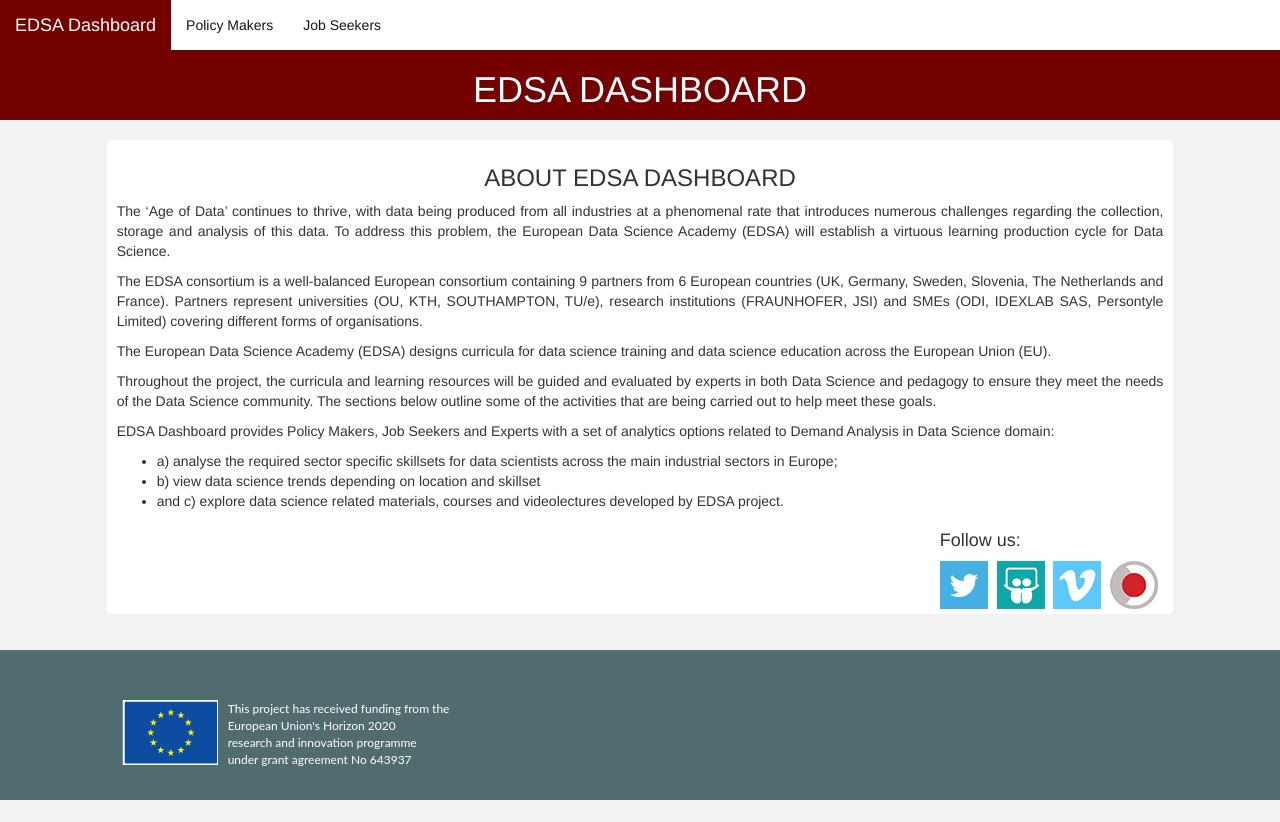
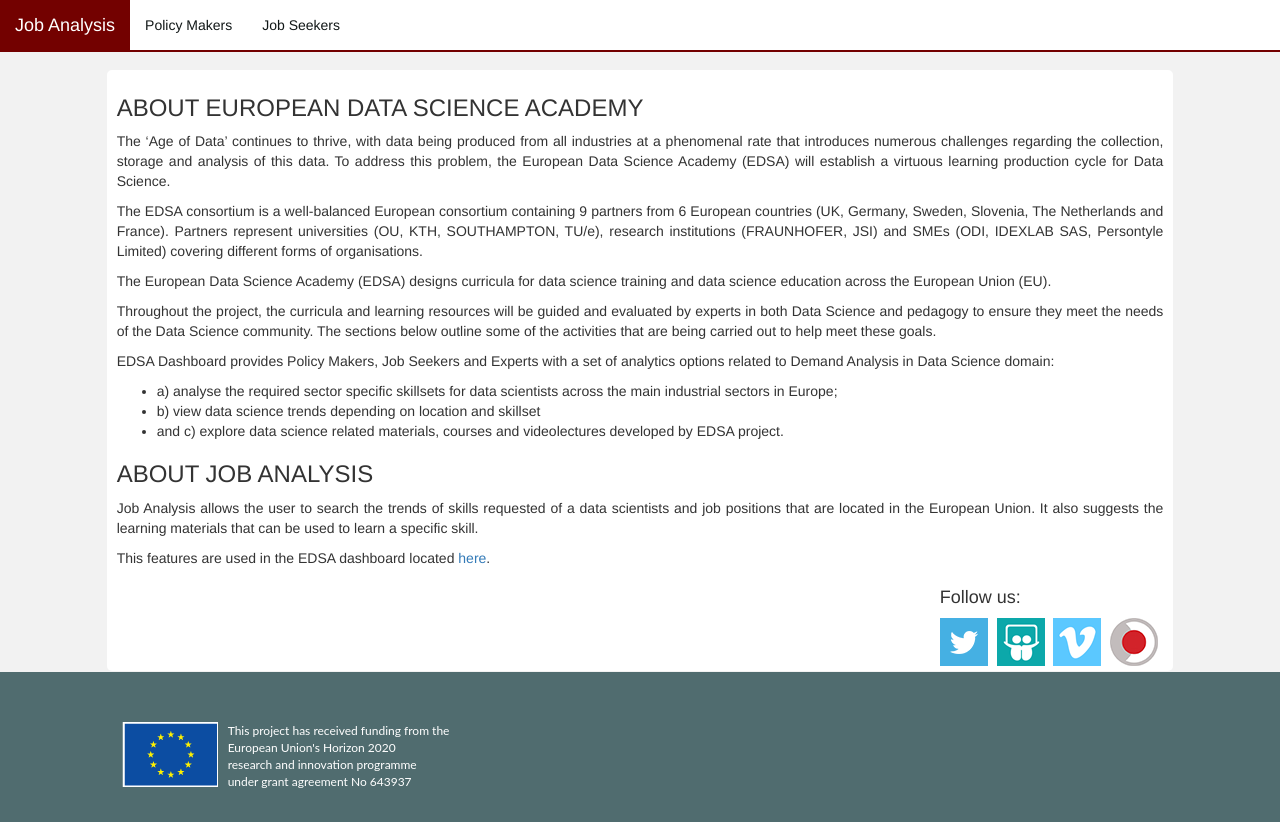
Before and after one commit to s-matthew-english/jobanalysis-dashboard, a website: page public/html/index.html in a window 1280 px wide. Before the commit the page ends 800 px from the top, so only its background shows below. Drawn offline with nearby package versions, Linux system fonts and the light colour scheme; files that its build step writes are made by us from their sources; files whose address does not match are found by name.

Commit message:
Changed the landing page of the dashboard

```diff
--- a/public/html/index.html
+++ b/public/html/index.html
@@ -10,7 +10,7 @@
     <link rel="stylesheet" type="text/css" href="css/main.css" />
     <link rel="stylesheet" type="text/css" href="css/infoContainers.css" />
 
-    <title>EDSA Dashboard</title>
+    <title>Videolectures | Job Analysis</title>
 
     <!-- Google Analytics -->
     <script src="js/googleAnalytics.js"></script>
@@ -29,7 +29,7 @@
                         <span class="icon-bar"></span>
                         <span class="icon-bar"></span>
                     </button>
-                    <a class="navbar-brand active" href="/">EDSA Dashboard</a>
+                    <a class="navbar-brand active" href="/">Job Analysis</a>
                 </div>
 
                 <!-- Collect the nav links, forms, and other content for toggling -->
@@ -45,11 +45,7 @@
 
 
         <!-- Page Title and description -->
-        <div class="row main-title">
-            <div class="col-lg-12">
-                <h1 class="center">EDSA DASHBOARD</h1>
-            </div>
-        </div>
+
         <div class="row empty"></div>
 
         <!-- Page body -->
@@ -57,17 +53,22 @@
             <div class="col-lg-1"></div>
             <div class="col-lg-10" id="aboutEdsaDashboard" align="justify">
                 <!-- Description -->
-                <h3 class="center">ABOUT EDSA DASHBOARD</h3>
-                <p>The ‘Age of Data’ continues to thrive, with data being produced from all industries at a phenomenal rate that introduces numerous challenges regarding the collection, storage and analysis of this data. To address this problem, the European Data Science Academy (EDSA) will establish a virtuous learning production cycle for Data Science.</p>
+                <h3>ABOUT EUROPEAN DATA SCIENCE ACADEMY</h3>
+                <p>The ‘Age of Data’ continues to thrive, with data being produced from all industries at a phenomenal rate that introduces numerous challenges regarding the collection, storage and analysis of this data. To address this problem, the European Data Science Academy (EDSA) will establish a virtuous learning production cycle for Data Science.
                 <p>The EDSA consortium is a well-balanced European consortium containing 9 partners from 6 European countries (UK, Germany, Sweden, Slovenia, The Netherlands and France). Partners represent universities (OU, KTH, SOUTHAMPTON, TU/e), research institutions (FRAUNHOFER, JSI) and SMEs (ODI, IDEXLAB SAS, Persontyle Limited) covering different forms of organisations.</p>
-                <p>The European Data Science Academy (EDSA) designs curricula for data science training and data science education across the European Union (EU). </p>
+                <p>The European Data Science Academy (EDSA) designs curricula for data science training and data science education across the European Union (EU).</p>
                 <p>Throughout the project, the curricula and learning resources will be guided and evaluated by experts in both Data Science and pedagogy to ensure they meet the needs of the Data Science community. The sections below outline some of the activities that are being carried out to help meet these goals.</p>
-                <p>EDSA Dashboard provides Policy Makers, Job Seekers and Experts with a set of analytics options related to Demand Analysis in Data Science domain: </p>
-                <ul>
-                    <li>a) analyse the required sector specific skillsets for data scientists across the main industrial sectors in Europe; </li>
-                    <li>b) view data science trends depending on location and skillset</li>
-                    <li>and c) explore data science related materials, courses and videolectures developed by EDSA project. </li>
-                </ul>
+                <p>EDSA Dashboard provides Policy Makers, Job Seekers and Experts with a set of analytics options related to Demand Analysis in Data Science domain:
+                    <ul>
+
+                        <li>a) analyse the required sector specific skillsets for data scientists across the main industrial sectors in Europe;</li>
+                        <li>b) view data science trends depending on location and skillset</li>
+                        <li>and c) explore data science related materials, courses and videolectures developed by EDSA project.</li>
+                    </ul>
+                </p>
+                <h3>ABOUT JOB ANALYSIS</h3>
+                <p>Job Analysis allows the user to search the trends of skills requested of a data scientists and job positions that are located in the European Union. It also suggests the learning materials that can be used to learn a specific skill.</p>
+                <p>This features are used in the EDSA dashboard located <a href="http://dashboard.edsa-project.eu/">here</a>.</p>
 
                 <!-- Contacts -->
                 <div id="followUs">
```
